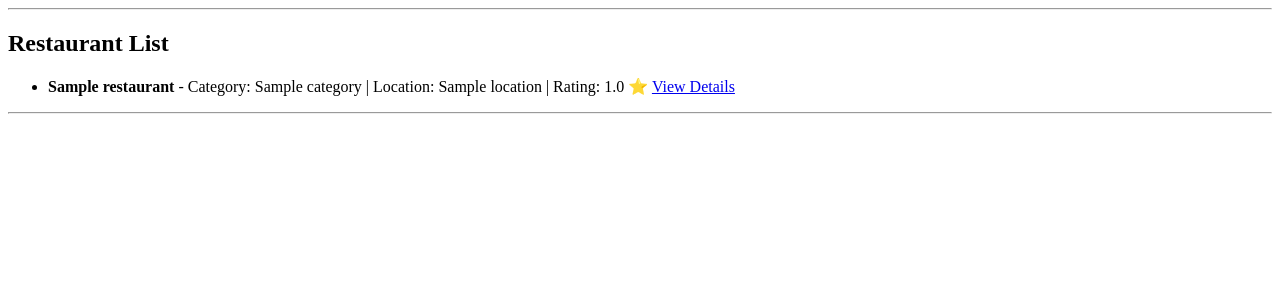
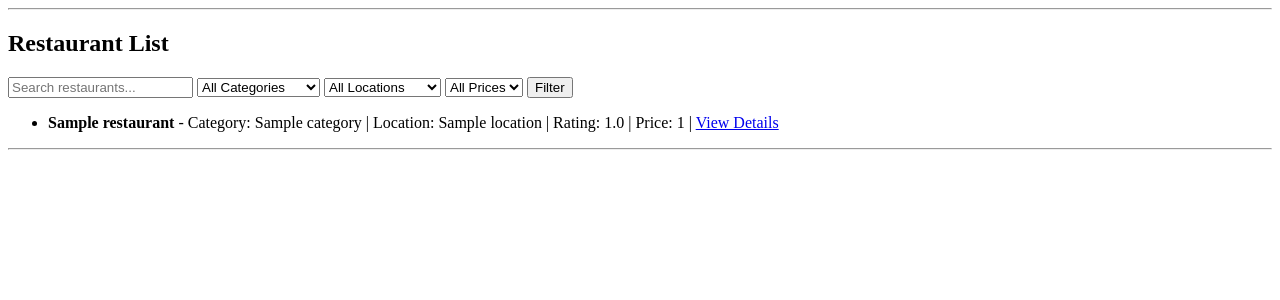
Before and after one commit to beyz100/FlavorMap-Project, a Django app: page /restaurants/ in a window 1280 px wide. Shown: the part 26-326 px from the top of the page. Run offline with Django 5.2, Linux system fonts and the light colour scheme; tables that the repository leaves empty hold one stand-in row (values such as "Sample post").

Commit message:
Week 4: Search, category, location, price filtering implemented

```diff
--- a/restaurants/templates/restaurants/list.html
+++ b/restaurants/templates/restaurants/list.html
@@ -1,18 +1,46 @@
 {% extends 'restaurants/base.html' %}
 
 {% block content %}
+
 <h2>Restaurant List</h2>
+
+<form method="GET">
+    <input type="text" name="q" placeholder="Search restaurants..." value="{{ request.GET.q }}">
+
+    <select name="category">
+        <option value="">All Categories</option>
+        {% for cat in categories %}
+            <option value="{{ cat.id }}" {% if request.GET.category == cat.id|stringformat:"s" %}selected{% endif %}>{{ cat.name }}</option>
+        {% endfor %}
+    </select>
+    <select name="location">
+        <option value="">All Locations</option>
+        {% for loc in locations %}
+            <option value="{{ loc.id }}" {% if request.GET.location == loc.id|stringformat:"s" %}selected{% endif %}>{{ loc.name }}</option>
+        {% endfor %}
+    </select>
+    <select name="price">
+        <option value="">All Prices</option>
+        <option value="1" {% if request.GET.price == "1" %}selected{% endif %}>$</option>
+        <option value="2" {% if request.GET.price == "2" %}selected{% endif %}>$$</option>
+        <option value="3" {% if request.GET.price == "3" %}selected{% endif %}>$$$</option>
+    </select>
+    <button type="submit">Filter</button>
+</form>
+
 <ul>
     {% for restaurant in restaurants %}
         <li>
             <strong>{{ restaurant.name }}</strong> -
             Category: {{ restaurant.category.name }} |
             Location: {{ restaurant.location.name|default:"Not specified" }} |
-                Rating: {{ restaurant.average_rating }} ⭐
+            Rating: {{ restaurant.average_rating }} |
+            Price: {{ restaurant.price_range }} |
             <a href="{% url 'restaurants:detail' restaurant.id %}">View Details</a>
         </li>
     {% empty %}
-            <li>No restaurants available in the database yet.</li>
+        <li>No restaurants found.</li>
     {% endfor %}
 </ul>
+
 {% endblock %}
--- a/restaurants/views.py
+++ b/restaurants/views.py
@@ -17,8 +17,33 @@ def home(request):
 
 
 def restaurant_list(request):
+    query = request.GET.get("q")
+    category = request.GET.get("category")
+    location = request.GET.get("location")
+    price = request.GET.get("price")
+
     restaurants = Restaurant.objects.all()
-    return render(request, "restaurants/list.html", {"restaurants": restaurants})
+
+    if query:
+        restaurants = restaurants.filter(name__icontains=query)
+
+    if category:
+        restaurants = restaurants.filter(category_id=category)
+
+    if location:
+        restaurants = restaurants.filter(location_id=location)
+
+    if price:
+        restaurants = restaurants.filter(price_range=price)
+
+    categories = Category.objects.all()
+    locations = Location.objects.all()
+
+    return render(request, "restaurants/list.html", {
+        "restaurants": restaurants,
+        "categories": categories,
+        "locations": locations,
+    })
 
 
 def restaurant_detail(request, id):
@@ -195,7 +220,7 @@ def delete_menu_item(request, id):
         return redirect("restaurants:detail", id=restaurant.id)
 
     menu_item.delete()
-    return redirect('restaurants:detail', id=restaurant.id)
+    return redirect("restaurants:detail", id=restaurant.id)
 
 
 @login_required
```
Lines whose indentation alone changed are shown as unchanged.
